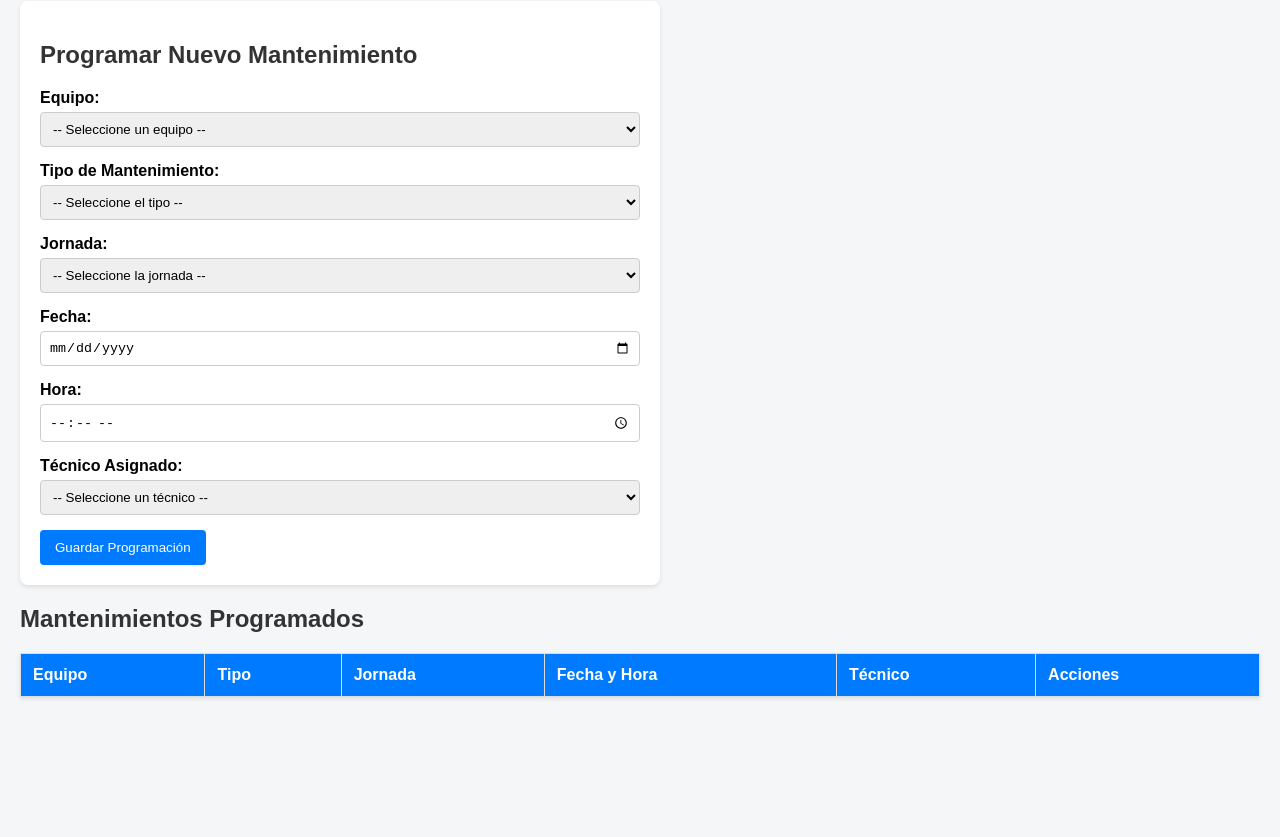
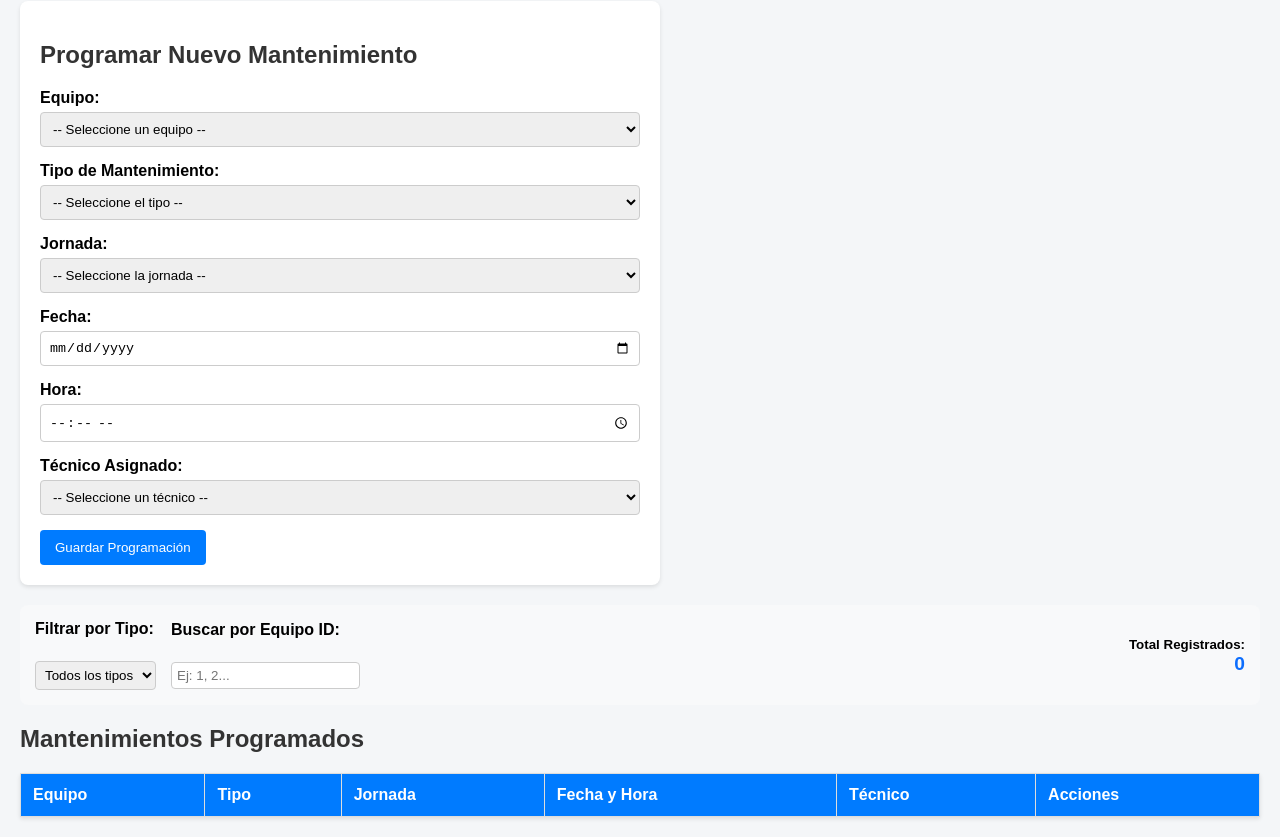
Before and after one commit to maffiold/Proyecto-Mantenimiento, a plain HTML site: page index.html in a window 1280 px wide. Shown: the part 79-916 px from the top of the page. Before the commit the page ends 800 px from the top, so only its background shows below. Drawn offline with nearby package versions, Linux system fonts and the light colour scheme; no server answers.

Commit message:
Semana 8 completada: Filtros y conteo

```diff
--- a/app.js
+++ b/app.js
@@ -50,6 +50,7 @@ async function cargarMantenimientos() {
       </tr>
     `;
   });
+  filtrarMantenimientos();
 }
 
 function validarFormulario(payload) {
@@ -120,4 +121,28 @@ async function eliminarMantenimiento(id) {
       cargarMantenimientos();
     }
   }
+}// Función para filtrar los mantenimientos en tiempo real
+function filtrarMantenimientos() {
+  const tipoSeleccionado = document.getElementById('filtroTipo').value.toLowerCase();
+  const textoEquipo = document.getElementById('buscarEquipo').value.toLowerCase();
+
+  const filas = document.querySelectorAll('#tablaMantenimientos tbody tr');
+  let contadorVisibles = 0;
+
+  filas.forEach(fila => {
+    const equipo = fila.children[0]?.innerText.toLowerCase() || '';
+    const tipo = fila.children[1]?.innerText.toLowerCase() || '';
+
+    const coincideTipo = !tipoSeleccionado || tipo.includes(tipoSeleccionado);
+    const coincideEquipo = !textoEquipo || equipo.includes(textoEquipo);
+
+    if (coincideTipo && coincideEquipo) {
+      fila.style.display = '';
+      contadorVisibles++;
+    } else {
+      fila.style.display = 'none';
+    }
+  });
+
+  document.getElementById('totalRegistros').innerText = contadorVisibles;
 }
--- a/index.html
+++ b/index.html
@@ -72,7 +72,27 @@
     <button type="submit" id="btnGuardar">Guardar Programación</button>
     <button type="button" id="btnCancelar" class="btn-cancelar" style="display:none;" onclick="limpiarFormulario()">Cancelar Edición</button>
   </form>
+<!-- Seccion de Filtros y Estadisticas -->
+<div style="display: flex; gap: 15px; margin-bottom: 20px; align-items: center; background: #f8f9fa; padding: 15px; border-radius: 8px;">
+  <div><table id="tablaMantenimientos"></table>
+    <label for="filtroTipo"><strong>Filtrar por Tipo:</strong></label><br>
+    <select id="filtroTipo" onchange="filtrarMantenimientos()" style="padding: 5px; border-radius: 4px;">
+      <option value="">Todos los tipos</option>
+      <option value="Preventivo">Preventivo</option>
+      <option value="Correctivo">Correctivo</option>
+    </select>
+  </div>
 
+  <div>
+    <label for="buscarEquipo"><strong>Buscar por Equipo ID:</strong></label><br>
+    <input type="text" id="buscarEquipo" placeholder="Ej: 1, 2..." onkeyup="filtrarMantenimientos()" style="padding: 5px; border-radius: 4px;">
+  </div>
+
+  <div style="margin-left: auto; text-align: right;">
+    <small><strong>Total Registrados:</strong></small><br>
+    <span id="totalRegistros" style="font-size: 1.2em; font-weight: bold; color: #0d6efd;">0</span>
+  </div>
+</div>
   <h2>Mantenimientos Programados</h2>
   <table>
     <thead>
```
